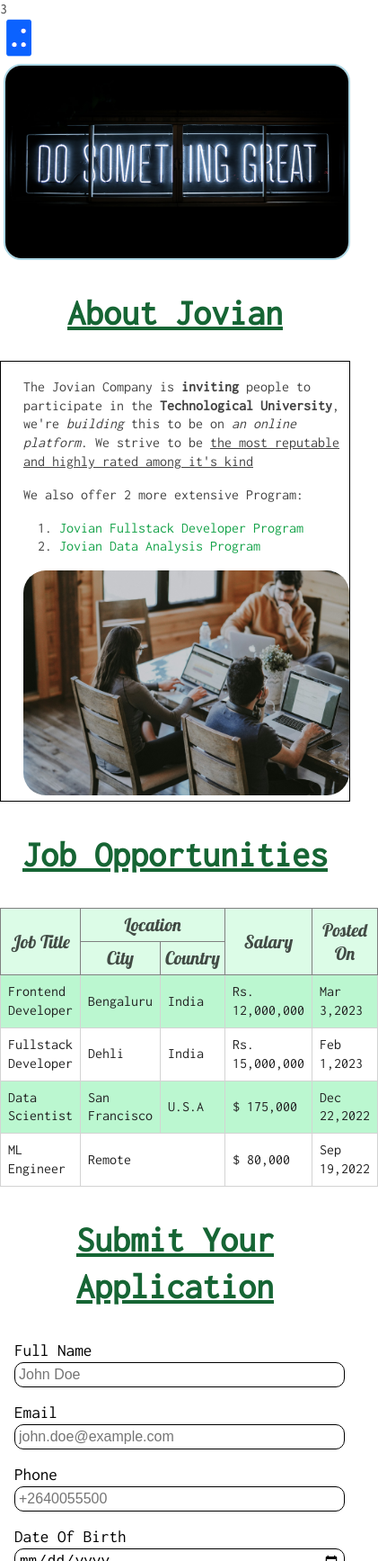
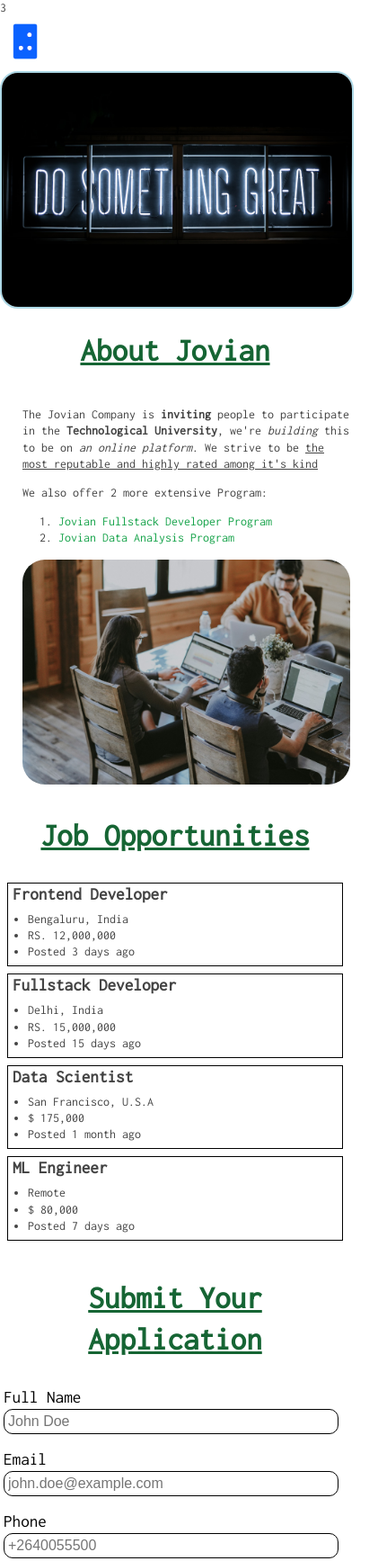
Before and after one commit to millemost/responsive-web, a plain HTML site: page src/index.html in a window 390 px wide. Shown: the top 1735 px of the page at 90% size, 421 px wide, since content can reach past the window. Drawn offline with Linux system fonts and the light colour scheme.

Commit message:
MAJOR CHANGES:     Responsive Design:         -Improved Design and layout for Mobile-based web.         -Separate "Job Opportunity" section for small and medium-and-on screen size.     Back-end Update:         -No changes untill now...

```diff
--- a/src/index.html
+++ b/src/index.html
@@ -19,7 +19,8 @@
 	</head>
 	<body>
 		<div id="navbar">
-				<img src="webicon.png" alt="The Jovian Logo" />
+			<img id="lower-image" src="webicon.png" alt="Jovian logo"/>
+			<img id="higher-image" src="https://jovian.com/jovian_logo.svg" alt="The Jovian Logo"/>
 		</div>
 		<div id="banners">
 			<img id="banner" src='Banner.jpg' alt="Ideal mind">
@@ -56,6 +57,48 @@
 			<h2>
 				Job Opportunities
 			</h2>
+		</div>
+		<div id="mobile-jobs">
+			<div class="job-list">
+				<h3>
+					Frontend Developer
+				</h3>
+				<ul>
+					<li>Bengaluru, India</li>
+					<li>RS. 12,000,000</li>
+					<li>Posted 3 days ago</li>
+				</ul>
+			</div>
+			<div class="job-list">
+				<h3>
+					Fullstack Developer
+				</h3>
+				<ul>
+					<li>Delhi, India</li>
+					<li>RS. 15,000,000</li>
+					<li>Posted 15 days ago</li>
+				</ul>
+			</div>
+			<div class="job-list">
+				<h3>
+					Data Scientist
+				</h3>
+				<ul>
+					<li>San Francisco, U.S.A</li>
+					<li>$ 175,000</li>
+					<li>Posted 1 month ago</li>
+				</ul>
+			</div>
+			<div class="job-list">
+				<h3>
+					ML Engineer
+				</h3>
+				<ul>
+					<li>Remote</li>
+					<li>$ 80,000</li>
+					<li>Posted 7 days ago</li>
+				</ul>
+			</div>
 		</div>
 		<div id="jobs">
 			<table id="jobs-table">
@@ -150,7 +193,9 @@
 		</div>
 
 		<div id="application">
-			<h2>Submit Your Application </h2>
+			<h2>
+				Submit Your Application
+			</h2>
 			<!-- TODO- a sample application form -->
 			<form id="application-form">
 				<div>
@@ -158,21 +203,21 @@
 						Full Name
 					</label>
 					<br>
-					<input type="text" id="name" name="Full Name" required placeholder="John Doe">
+					<input class="fill" type="text" id="name" name="Full Name" required placeholder="John Doe">
 				</div>
 				<div>
 					<label for="email">
 						Email
 					</label>
 					<br>
-					<input type="email" id="email" name="Email Address" required placeholder="john.doe@example.com">
+					<input class="fill" type="email" id="email" name="Email Address" required placeholder="john.doe@example.com">
 				</div>
 				<div>
 					<label for="phone">
 						Phone
 					</label>
 					<br>
-					<input type="tel" id="number" name="phone" required placeholder="+2640055500">
+					<input class="fill" type="tel" id="number" name="phone" required placeholder="+2640055500">
 				</div>
 
 				<div>
@@ -180,7 +225,7 @@
 						Date Of Birth
 					</label>
 					<br>
-					<input type="date" id="dob" name="dob" required >
+					<input class="fill" type="date" id="dob" name="dob" required >
 				</div>
 				<div>
 					<label for="position">
@@ -208,7 +253,7 @@
 						Upload Your Resume
 					</label>
 					<br>
-					<input type="file" id="resume" name="resume" accept=".pdf,.docx,.doc" required>
+					<input class="fill" type="file" id="resume" name="resume" accept=".pdf,.docx,.doc" required>
 				</div>
 				<div>
 					<label for="coverletter">
@@ -222,12 +267,12 @@
 						<input id="terms" type="checkbox" name="terms" required>
 							I agree to the terms and condition
 					</label>
-				</dib>
+				</div>
 
 				<div>
 					<input type="submit" value="Submit Application">
 				</div>
-			</from>
+			</form>
 
 		</div>
 		<div id="footer">
--- a/src/styles.css
+++ b/src/styles.css
@@ -1,85 +1,88 @@
-@media screen and (max-width:569px){
-	#application-form input {
-		width:100%;
-	}
-}
-
-
+/* DEFAULT */
 body {
 	margin:0px;
 	padding:0px;
 	font-family: 'Inconsolata', monospace;
-	font-size:16px;
+	font-size:14px;
 	line-height:1.3;
 	color: #444444;
 }
 h1,h2 {
 	text-align : center;
 	color: #166534;
-	font-size:2.5rem;
+	font-size:2.2rem;
 	text-decoration:underline;
 
 }
 h3 {
-	margin-bottom:0px;
+	font-size:1.2rem;
+	margin:0px;
+	margin-left:5px;
 }
 
 a {
 	text-decoration:none;
 }
-#banners {
-	margin: 0px auto;
-	max-width:98%;
 
+#navbar {
+	margin:8px;
+}
+#lower-image {
+	width: 40px;
+	height:40px;
+}
+#higher-image{
+	display:none;
+}
+#banners{
+	display:flex;
 }
 #banner {
 	width:100%;
 	border:2px solid lightblue;
 	border-radius:20px;
-	height:55vw;
+	object-fit: cover;
+	max-height:800px;
+}
+
+#about {
+	padding:2px 0px 0px 25px;
+	display: flex;
+	max-width:900px;
+	margin: 0px auto;
+	flex-flow:row wrap;
 }
 #team {
+	border-radius:25px;
 	width:100%;
-	border-radius:25px
 
 }
 
-#navbar {
-	height:5vh;
-	display: flex;
-	margin-bottom:8px;
+#teams {
+	margin: auto;
 }
-#about {
-	padding:2px 0px 0px 25px;
-	max-width:900px;
-	display: flex;
-	margin: 0px auto;
-	flex-flow: row wrap;
-	justify-content:center;
+#jobs{
+	display:none;
+}
+
+.job-list {
 	border:1px solid black;
+	margin:8px;
 }
-#description {
-	width:50%;
-	flex-grow:1;
+.job-list ul {
+	margin:2px;
+	padding : 4px 20px;
 }
-#teams {
-	height:50%;
-}
-#jobs {
-	max-width:900px;
-	margin:0px auto;
-	margin-bottom:32px;
-}
-#jobs-table {
-	width:100%;
-	border-collapse:collapse;
 
 
-}
 
 #application {
 	max-width:900px;
 	margin:0 auto;
+	padding:4px;
+}
+#application div{
+	margin-bottom:16px;
 }
 
 #application-form input {
@@ -101,39 +104,101 @@ a {
 	border-radius:10px;
 }
 #application-form textarea {
-	width:80%;
+	width:95%;
+}
+.fill {
+	width:95%;
 }
 
-#application-form div {
-	margin:16px;
-}
+
+
 #application-form input[type="submit"]{
 	background-color:#dcfce7;
-	padding:16px;
+	padding:8px;
 	font-weight:100;
 	font-size:1.2rem;
-	color:rgba(0,0,0,0.7);
+	color:rgba(0,0,0,0.5);
 	font-family: 'Lobster', sans-serif;
+	margin:16px;
+	margin-left:0px;
 }
 #application-form input[type="submit"]:hover{
 	background-color:#ccffdf;
+	color:rgba(0,0,0,0.7);
+	cursor:pointer;
 }
+#application-form input[type="submit"]:active{
+	background-color: #bdf8d3;
+	color:rgba(0,0,0,0.6);
+}
+
+
 
 #footer {
 	background-color: lightgrey;
+	margin-bottom:0px;
 	text-align: center;
-	margin:0px auto;
 }
-
+#footer-links {
+	padding:0px;
+	display:flex;
+	justify-content: center;
+	gap: 0px 20px;
+}
 #footer-links li{
-	display:inline;
-	margin:16px;
+	/*display:inline;*/
+	list-style-type: none;
 }
 .links{
 	color:#16a34a;
 }
 .links:hover {
 	color:#166534;
+}
+
+/* SMALL SCREEN	 */
+@media screen and (min-width:576px){
+	.fill {
+		width:85%;
+	}
+	#application-form textarea {
+		width:85%;
+	}
+}
+
+/* TABLET */
+@media screen and (min-width:765px){
+	body{
+		font-size: 16px;
+	}
+	#lower-image {
+		display:none;
+	}
+	#higher-image {
+		display:inline;
+		width:100px;
+	}
+	#about{
+		display:flex;
+		flex-wrap:nowrap;
+	}
+	#description {
+		width:50%;
+	}
+	#teams {
+		width:50%;
+	}
+
+
+	#jobs {
+		display:block;
+		max-width:900px;
+		margin:0px auto;
+		margin-bottom:32px;
+	}
+	#jobs-table {
+		width:100%;
+		border-collapse:collapse;
 	}
 	.jobs-header-row th{
 		font-family: 'Lobster', sans-serif;
@@ -153,3 +218,23 @@ a {
 	#jobs-table tr:nth-child(odd) {
 		background-color:#bbf7d0;
 	}
+	#mobile-jobs {
+		display:none;
+	}
+	.fill {
+		width:auto;
+	}
+	#application-form textarea {
+		width:50%;
+	}
+}
+
+/* LAPTOP */
+@media screen and (min-width:996px){
+
+}
+
+/* MEDIUM SCREEN */
+@media screen and (min-width:1200px){
+
+}
```
Also changed, not shown: src/Capture.JPG (added). Lines whose indentation alone changed are shown as unchanged.
